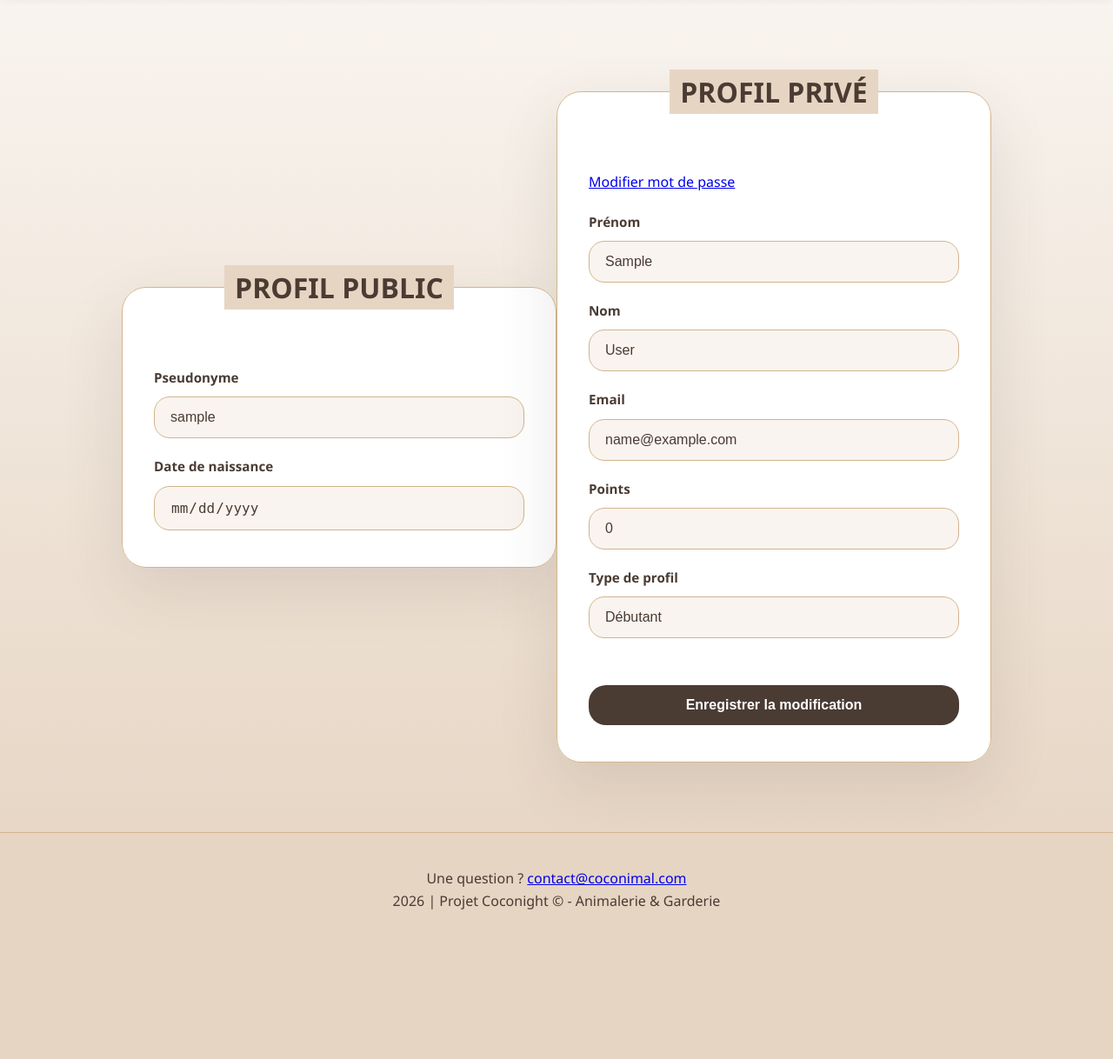
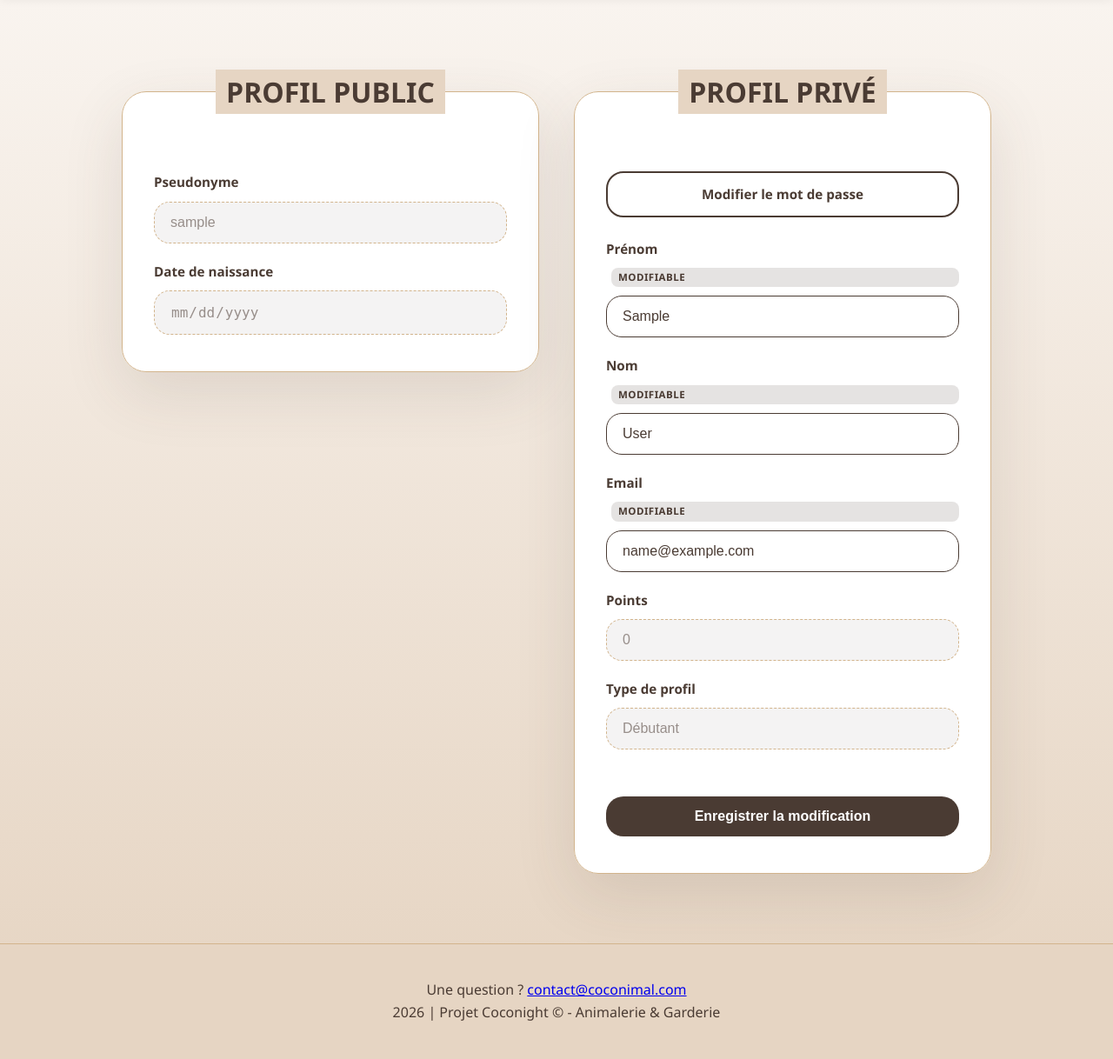
Before and after one commit to MathisSinet/CY_DevWeb_GI4, a Django app: page /accounts/profile/ in a window 1280 px wide. Shown: the part 172-1390 px from the top of the page at 87% size. Before the commit the page ends 1218 px from the top, so only its background shows below. Run offline with Django 4.2, Linux system fonts and the light colour scheme; the visitor is signed in with stand-in values (Sample User, id 1).

Commit message:
Profile CSS

```diff
--- a/accounts/templates/profile.html
+++ b/accounts/templates/profile.html
@@ -7,14 +7,14 @@
 
 
 {% block content %}
-    <section class="login" style="flex-direction: row;">
+    <section class="login">
         <fieldset>
             <legend>PROFIL PUBLIC</legend>
 
             <form method="POST">
                 <label>
                     Pseudonyme
-                <input type="text" name="pseudonyme" value="{{ user.username }}"readonly>
+                    <input type="text" name="pseudonyme" value="{{ user.username }}" readonly>
                 </label>
 
                 <label>
@@ -22,30 +22,29 @@
                     <input type="date" name="date_naissance" value="{{ user.birthdate | date:"Y-m-d" }}" readonly>
                 </label>
             </form>
-
         </fieldset>
 
 
         <fieldset>
-
             <legend>PROFIL PRIVÉ</legend>
 
             <form method="POST">
-                {% csrf_token %}
-                <a href="{% url 'modif' %}">Modifier mot de passe</a>
+                <a href="{% url 'modif' %}" class="btn-password">
+                    Modifier le mot de passe
+                </a>
 
                 <label>
-                    Prénom
+                    Prénom <span class="field-editable-badge">Modifiable</span>
                     <input type="text" name="name" value="{{ user.first_name }}">
                 </label>
 
                 <label>
-                    Nom
+                    Nom <span class="field-editable-badge">Modifiable</span>
                     <input type="text" name="surname" value="{{ user.last_name }}">
                 </label>
 
                 <label>
-                    Email
+                    Email <span class="field-editable-badge">Modifiable</span>
                     <input type="text" name="email" value="{{ user.email }}">
                 </label>
 
@@ -62,19 +61,14 @@
                 <div class="error">
                     {% if messages %}
                         {% for message in messages %}
-                            <div>
-                                {{ message }}
-                            </div>
+                            <div>{{ message }}</div>
                         {% endfor %}
                     {% endif %}
                 </div>
 
                 <input type="submit" value="Enregistrer la modification">
+            </form>
+        </fieldset>
 
-            </form>
-
-        </fieldset>
     </section>
-
-
 {% endblock %}
--- a/core/templates/base.html
+++ b/core/templates/base.html
@@ -100,9 +100,9 @@
                 <ul class="menu-list">
 
                     <li class="menu-item">
-                            <form action="{% url 'search' %}" method="GET" class="menu-search-container" @click="closeMenu">
+                            <form action="{% url 'search' %}" method="GET" class="menu-search-container">
                                 <input type="text" placeholder="Rechercher une litière, lampe UV, garde..." name="q">
-                                <button type="submit"><i class="fas fa-search"></i></button>
+                                <button type="submit" @click="closeMenu"><i class="fas fa-search"></i></button>
                              </form>
                     </li>
                     <li class="menu-item">
--- a/static/css/login.css
+++ b/static/css/login.css
@@ -3,20 +3,23 @@
 .login {
     min-height: calc(100vh - 180px);
     display: flex;
-    flex-direction: column;
-    align-items: center;
+    flex-direction: row;
+    align-items: flex-start;
     justify-content: center;
-    padding: 80px 20px;
+    gap: 40px;
+    padding: 80px 40px;
     background: linear-gradient(180deg, rgba(249,244,239,0.95) 0%, rgba(230,213,195,0.95) 100%);
+    flex-wrap: wrap;
 }
 
 .login fieldset {
-    width: min(500px, 100%);
+    width: min(480px, 100%);
     background: var(--col-light-4);
     border: 1px solid var(--col-light-1);
     border-radius: 28px;
     padding: 42px 36px;
     box-shadow: 0 24px 70px rgba(74, 59, 51, 0.12);
+    flex-shrink: 0;
 }
 
 .login legend {
@@ -26,7 +29,6 @@
     margin-bottom: 24px;
     padding: 0px 12px;
     background-color: var(--col-light-2);
-
     align-self: center;
     text-align: center;
 }
@@ -45,6 +47,12 @@
     font-size: 0.95rem;
 }
 
+/* Champs modifiables */
+.login label.editable > span::after {
+    content: " ✏️";
+    font-size: 0.8rem;
+}
+
 .login input[type="text"],
 .login input[type="date"],
 .login input[type="email"],
@@ -58,6 +66,21 @@
     outline: none;
     font-size: 1rem;
     transition: border-color 0.25s ease, box-shadow 0.25s ease;
+    box-sizing: border-box;
+}
+
+/* Champs en lecture seule : apparence distincte */
+.login input[readonly] {
+    background: rgba(74, 59, 51, 0.06);
+    color: rgba(74, 59, 51, 0.55);
+    cursor: not-allowed;
+    border-style: dashed;
+}
+
+/* Champs modifiables : légère surbrillance */
+.login input:not([readonly]) {
+    border-color: var(--col-dark);
+    background: #fff;
 }
 
 .login input[type="text"]:focus,
@@ -66,6 +89,69 @@
 .login input[type="password"]:focus {
     border-color: var(--col-dark);
     box-shadow: 0 0 0 5px rgba(74, 59, 51, 0.12);
+}
+
+/* Badge "non modifiable" */
+.field-readonly-badge {
+    display: inline-block;
+    font-size: 0.72rem;
+    font-weight: 600;
+    color: rgba(74, 59, 51, 0.5);
+    background: rgba(74, 59, 51, 0.08);
+    border-radius: 8px;
+    padding: 2px 8px;
+    margin-left: 6px;
+    vertical-align: middle;
+    text-transform: uppercase;
+    letter-spacing: 0.04em;
+}
+
+/* Badge "modifiable" */
+.field-editable-badge {
+    display: inline-block;
+    font-size: 0.72rem;
+    font-weight: 600;
+    color: var(--col-dark);
+    background: rgba(74, 59, 51, 0.14);
+    border-radius: 8px;
+    padding: 2px 8px;
+    margin-left: 6px;
+    vertical-align: middle;
+    text-transform: uppercase;
+    letter-spacing: 0.04em;
+}
+
+/* Bouton modifier mot de passe */
+.btn-password {
+    display: inline-flex;
+    align-items: center;
+    gap: 8px;
+    width: 100%;
+    border: 2px solid var(--col-dark);
+    border-radius: 20px;
+    padding: 12px 18px;
+    background: transparent;
+    color: var(--col-dark);
+    font-size: 0.95rem;
+    font-weight: 700;
+    cursor: pointer;
+    text-decoration: none;
+    transition: background 0.25s ease, color 0.25s ease, transform 0.2s ease;
+    box-sizing: border-box;
+    justify-content: center;
+    margin-bottom: 4px;
+}
+
+.btn-password:hover {
+    background: var(--col-dark);
+    color: var(--col-light-4);
+    transform: translateY(-1px);
+}
+
+.btn-password svg {
+    width: 16px;
+    height: 16px;
+    flex-shrink: 0;
 }
 
 .login input[type="submit"] {
@@ -117,17 +203,36 @@
     color: var(--col-light-1);
 }
 
+/* ── Responsive ── */
+
+/* Tablette : colonnes côte à côte mais plus étroites */
+@media (max-width: 1100px) {
+    .login {
+        gap: 28px;
+        padding: 60px 24px;
+    }
+
+    .login fieldset {
+        width: min(420px, 100%);
+    }
+}
+
+/* Mobile : empilé verticalement */
 @media (max-width: 720px) {
     .login {
+        flex-direction: column;
+        align-items: center;
         padding: 40px 16px;
+        gap: 24px;
         min-height: auto;
     }
 
     .login fieldset {
-        padding: 30px 24px;
+        width: 100%;
+        padding: 30px 20px;
     }
 
     .login legend {
-        font-size: 1.6rem;
+        font-size: 1.5rem;
     }
 }
```
Lines whose indentation alone changed are shown as unchanged.
